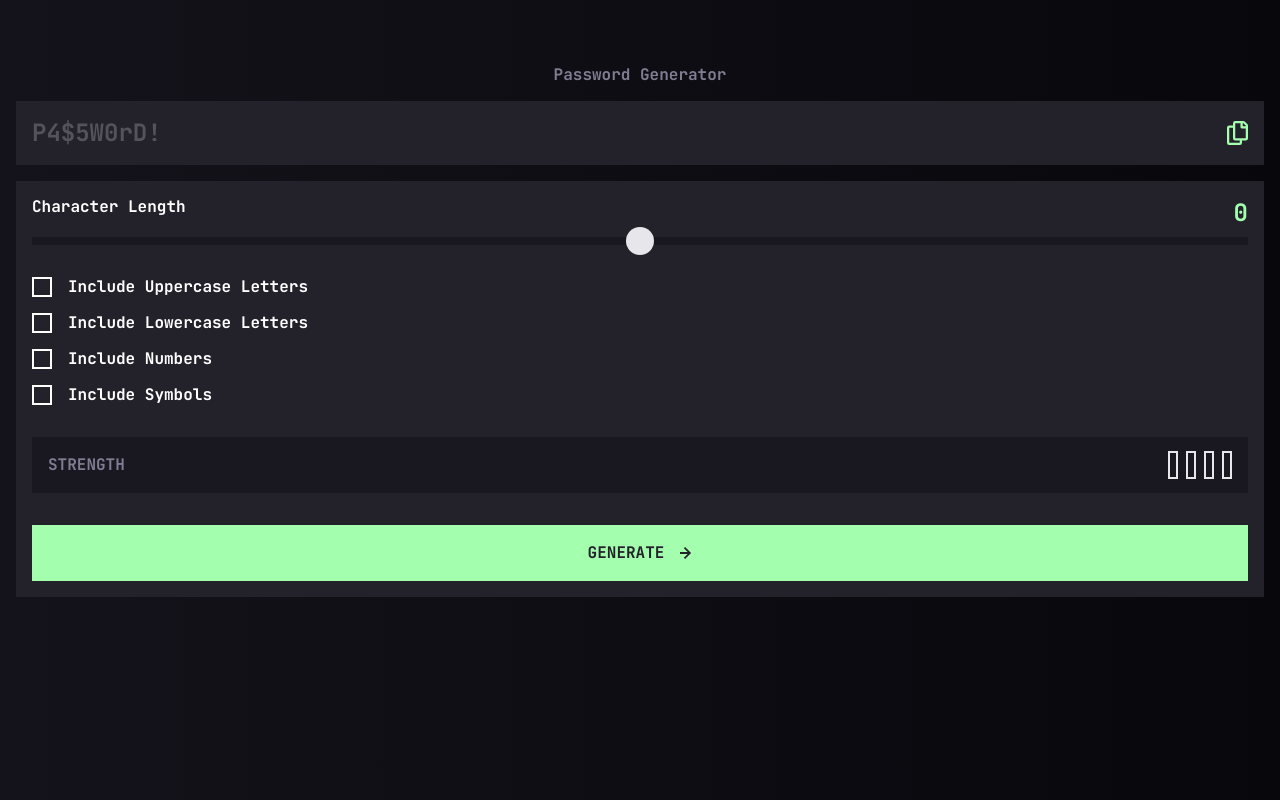
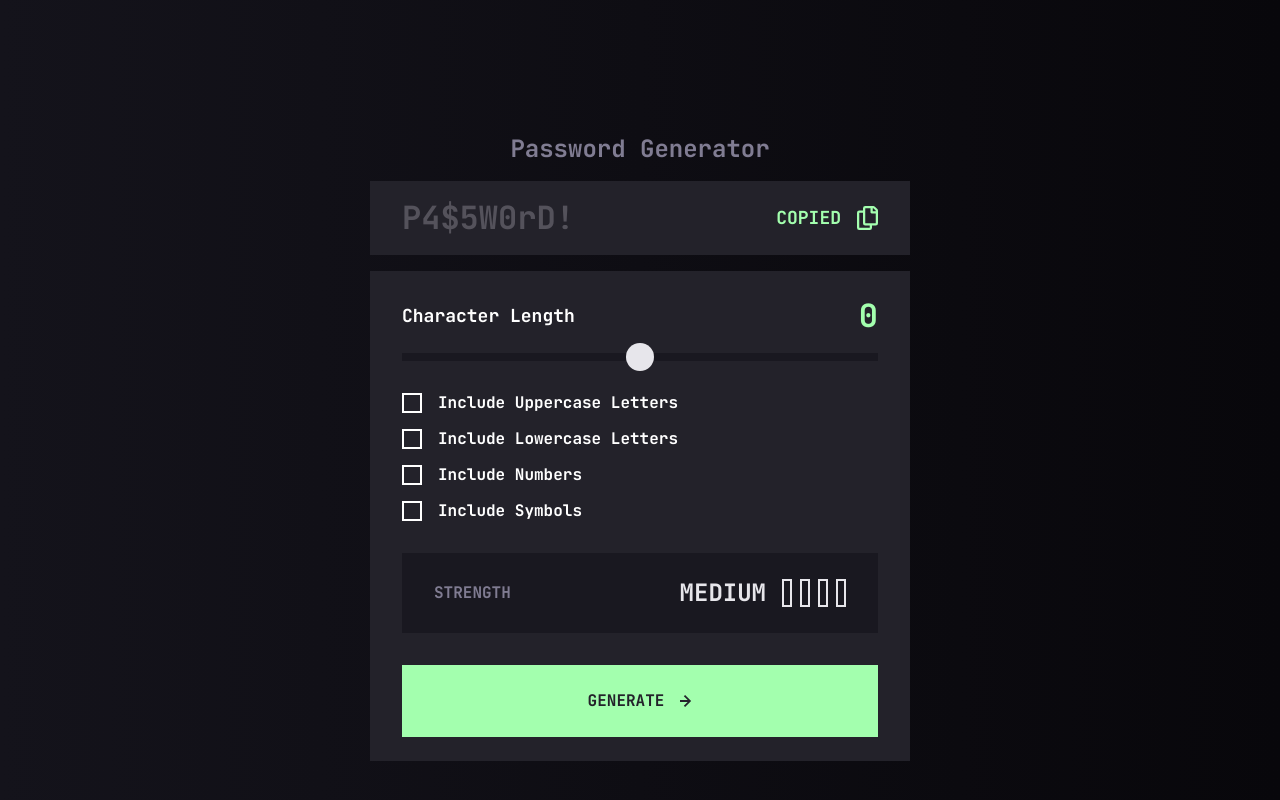
Before and after one commit to Joao0330/password-generator-react, a React (Vite) app: page / in a window 1280 px wide. Shown: the top 800 px of the page. Built offline with nearby package versions, Linux system fonts and the light colour scheme.

Commit message:
Finished building the layout for all screen sizes

```diff
--- a/src/App.tsx
+++ b/src/App.tsx
@@ -3,13 +3,17 @@ import { CheckboxItem } from './components/CheckboxItem';
 function App() {
 	return (
 		<>
-			<main className='min-h-dvh px-4 pt-16.25 pb-15.75'>
-				<section className='flex flex-col gap-4'>
-					<h1 className='text-preset4 text-grey-600 text-center'>Password Generator</h1>
+			<main className='min-h-dvh px-4 pt-16.25 pb-15.75 md:flex md:items-center md:justify-center md:pt-33.25 md:pb-48.75'>
+				<section className='flex flex-col gap-4 md:w-135'>
+					<h1 className='text-preset4 text-grey-600 text-center md:text-preset2'>Password Generator</h1>
 
-					<div className='p-4 bg-grey-800 flex items-center justify-between'>
-						<span className='text-preset2 text-grey-700'>P4$5W0rD!</span>
-						<button>
+					<div className='p-4 bg-grey-800 flex items-center justify-between md:py-4 md:px-8'>
+						<span className='text-preset2 text-grey-700 md:text-preset1'>P4$5W0rD!</span>
+
+						<div className='flex items-center gap-2 md:gap-4'>
+							<span className='text-preset4 text-green-200 uppercase md:text-preset3'>copied</span>
+
+							<button className='copyBtn'>
 								<svg width='21' height='24' xmlns='http://www.w3.org/2000/svg'>
 									<path
 										d='M20.341 3.091 17.909.659A2.25 2.25 0 0 0 16.319 0H8.25A2.25 2.25 0 0 0 6 2.25V4.5H2.25A2.25 2.25 0 0 0 0 6.75v15A2.25 2.25 0 0 0 2.25 24h10.5A2.25 2.25 0 0 0 15 21.75V19.5h3.75A2.25 2.25 0 0 0 21 17.25V4.682a2.25 2.25 0 0 0-.659-1.591ZM12.469 21.75H2.53a.281.281 0 0 1-.281-.281V7.03a.281.281 0 0 1 .281-.281H6v10.5a2.25 2.25 0 0 0 2.25 2.25h4.5v1.969a.282.282 0 0 1-.281.281Zm6-4.5H8.53a.281.281 0 0 1-.281-.281V2.53a.281.281 0 0 1 .281-.281H13.5v4.125c0 .621.504 1.125 1.125 1.125h4.125v9.469a.282.282 0 0 1-.281.281Zm.281-12h-3v-3h.451c.075 0 .147.03.2.082L18.667 4.6a.283.283 0 0 1 .082.199v.451Z'
@@ -18,12 +22,13 @@ function App() {
 								</svg>
 							</button>
 						</div>
+					</div>
 
-					<form className='p-4 bg-grey-800 flex flex-col gap-8'>
-						<div className='flex flex-col gap-2'>
-							<div className='flex justify-between'>
-								<p className='text-preset4 text-white'>Character Length</p>
-								<span className='text-preset2 text-green-200'>0</span>
+					<form className='p-4 bg-grey-800 flex flex-col gap-8 md:py-6 md:px-8'>
+						<div className='flex flex-col gap-2 md:gap-4'>
+							<div className='flex justify-between items-center'>
+								<p className='text-preset4 text-white md:text-preset3'>Character Length</p>
+								<span className='text-preset2 text-green-200 md:text-preset1'>0</span>
 							</div>
 
 							<input type='range' min='0' max='50' className='appearance-none cursor-pointer bg-grey-850 h-2' />
@@ -36,14 +41,18 @@ function App() {
 							<CheckboxItem optionType='symbols' />
 						</ul>
 
-						<div className='py-3.5 px-4 bg-grey-850 flex items-center justify-between'>
+						<div className='py-3.5 px-4 bg-grey-850 flex items-center justify-between md:py-6 md:px-8'>
 							<p className='text-preset4 uppercase text-grey-600'>strength</p>
 
 							<div className='passwordStrengthBars'>
+								<span>medium</span>
+
+								<div>
 									<span></span>
 									<span></span>
 									<span></span>
 									<span></span>
+								</div>
 							</div>
 						</div>
 
--- a/src/styles/index.css
+++ b/src/styles/index.css
@@ -78,22 +78,42 @@ input[type='range']::-webkit-slider-thumb {
 	letter-spacing: 0;
 }
 
+@utility copyBtn {
+	@apply cursor-pointer;
+
+	@media (min-width: 80rem) {
+		&:hover {
+			svg path {
+				fill: white;
+			}
+		}
+	}
+}
+
 @utility passwordStrengthBars {
-	@apply flex gap-2;
+	@apply flex items-center gap-4;
 
 	span {
-		@apply border-2 border-grey-200 w-2.5 h-7;
+		@apply text-preset3 text-grey-200 uppercase md:text-preset2;
+	}
+
+	div {
+		@apply flex gap-2;
+
+		span {
+			@apply border-2 border-grey-200 w-2.5 h-7;
+		}
 	}
 }
 
 @utility generateBtn {
-	@apply bg-green-200 text-grey-800 border-2 border-green-200 py-4 flex items-center justify-center gap-4 cursor-pointer xl:hover:bg-transparent xl:hover:text-green-200;
+	@apply bg-green-200 text-grey-800 border-2 border-green-200 py-4 flex items-center justify-center gap-4 cursor-pointer md:py-6 xl:hover:bg-transparent xl:hover:text-green-200 transition duration-200;
 
 	span {
 		@apply text-preset4 uppercase;
 	}
 
-	@media (min-width: 1280px) {
+	@media (min-width: 80rem) {
 		&:hover {
 			svg path {
 				fill: hsl(127, 100%, 82%);
```
Lines whose indentation alone changed are shown as unchanged.
